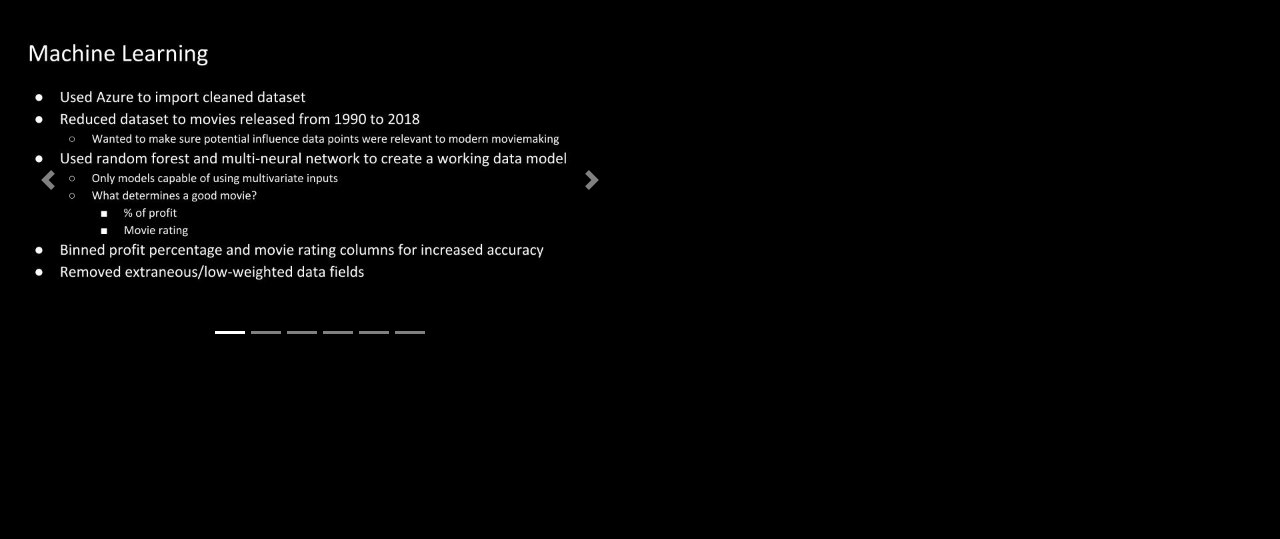
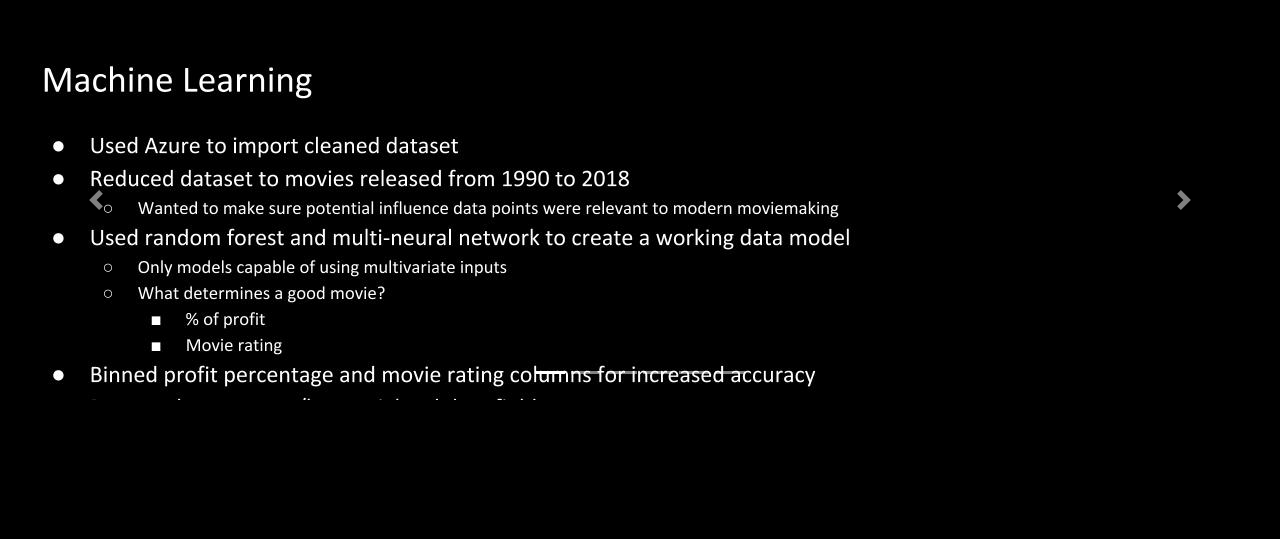
Before and after one commit to timegnome/Project-ML-Movie-Maker, a Flask app: page /mlprocess in a window 1280 px wide. Shown: the part 56-595 px from the top of the page. Run offline with Flask 2, Linux system fonts and the light colour scheme; some libraries are stand-ins or nearby versions; some web fonts are replaced.

Commit message:
Update style.css

```diff
--- a/FlaskApp/static/assets/css/style.css
+++ b/FlaskApp/static/assets/css/style.css
@@ -228,26 +228,20 @@
 # Carousel
 --------------------------------------------------------------*/
 
-.carousel {
-  width:640px;
-  height:360px;
-}
-
 .carousel-item {
     height: 50vh;
-    width: auto;
+    width: 75%;
     margin: auto;
     background: no-repeat center center scroll;
     -webkit-background-size: cover;
     -moz-background-size: cover;
     -o-background-size: cover;
     background-size: cover;
-    data-interval: "false";
+
   }
 
 .d-block {
     margin: auto;
-    width: auto;
 }
 
 #carousel-title {
```
